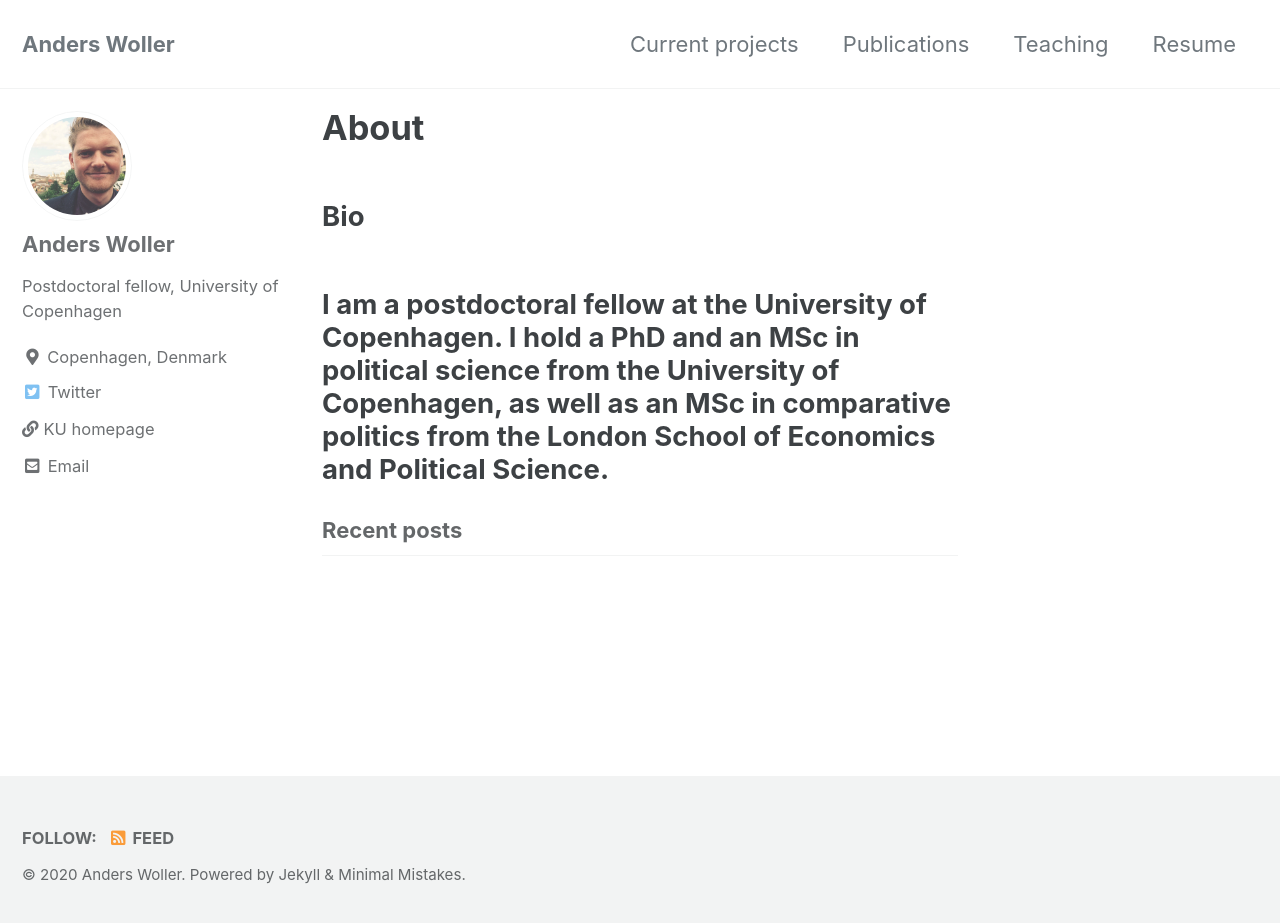
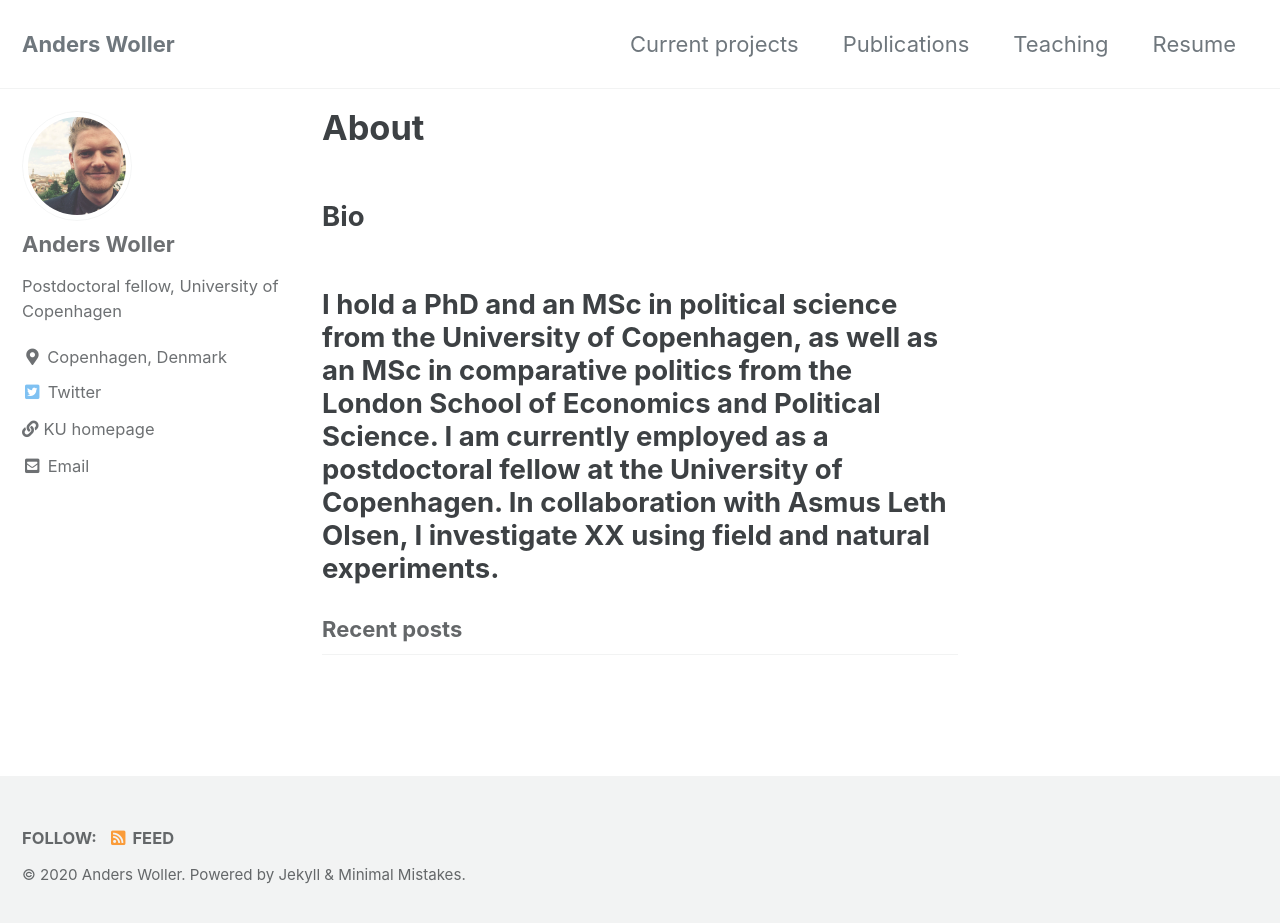
Before and after one commit to AndersWoller/AndersWoller.github.io, a Jekyll site: the page built from index.html, in a window 1280 px wide and 931 px high. Shown: the top 923 px of the window. Built offline with Jekyll 4.4.1, drawn with Linux system fonts in a browser that asks for light colours; cached includes are drawn as plain includes; the list of posts is cut into pages by our own code.

Commit message:
Update index.html

```diff
--- a/index.html
+++ b/index.html
@@ -7,4 +7,6 @@
 
 
 <h2> Bio <h2>
-I am a postdoctoral fellow at the University of Copenhagen. I hold a PhD and an MSc in political science from the University of Copenhagen, as well as an MSc in comparative politics from the London School of Economics and Political Science.
+
+I hold a PhD and an MSc in political science from the University of Copenhagen, as well as an MSc in comparative politics from the London School of Economics and Political Science.
+I am currently employed as a postdoctoral fellow at the University of Copenhagen. In collaboration with Asmus Leth Olsen, I investigate XX using field and natural experiments.
```
